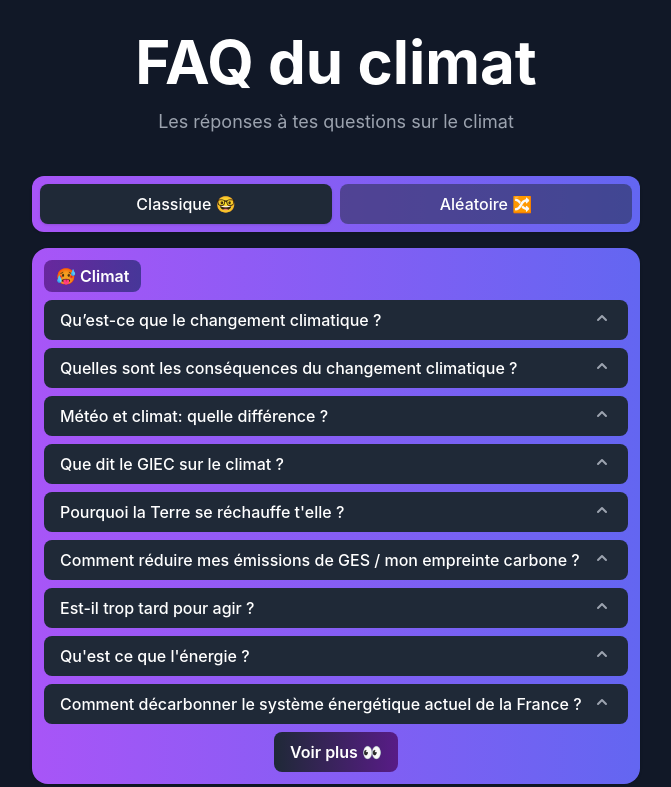
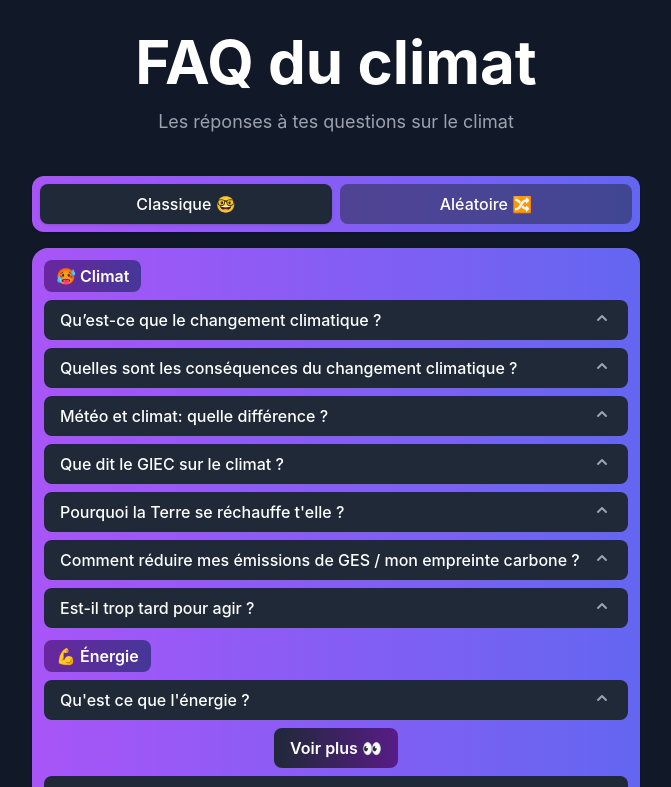
Before and after one commit to alexandre-mace/faqduclimat, a Next.js app: page / in a window 1280 px wide. Shown: the top 787 px of the page, without its empty margins (304-975 px from the left). Built offline with nearby package versions, Linux system fonts and the light colour scheme.

Commit message:
Update questions.js

```diff
--- a/data/questions.js
+++ b/data/questions.js
@@ -228,7 +228,7 @@ const questions = [
     },
     {
         title: "Qu'est ce que l'énergie ?",
-        category: categories.one,
+        category: categories.two,
         priority: 1,
         answer:
         "- Il s’agit de la grandeur qui caractérise un changement d’état d’un système. Bigre ! Voici bien des mots compliqués ! En fait c’est très simple : cela ne dit rien d’autre que le fait que dès que le monde qui nous entoure (= « un système ») change, de l’énergie entre en jeu, et la mesure de cette énergie mesure le degré de transformation entre avant et après. \n",
@@ -239,7 +239,7 @@ const questions = [
     },
     {
         title: "Comment décarbonner le système énergétique actuel de la France ?",
-        category: categories.one,
+        category: categories.two,
         priority: 1,
         answer:
         "- Atteindre la neutralité carbone implique une transformation de l’économie et des modes de vie, et une restructuration du système permettant à l’électricité de remplacer les énergies fossiles comme principale énergie du pays. \n" +
```
